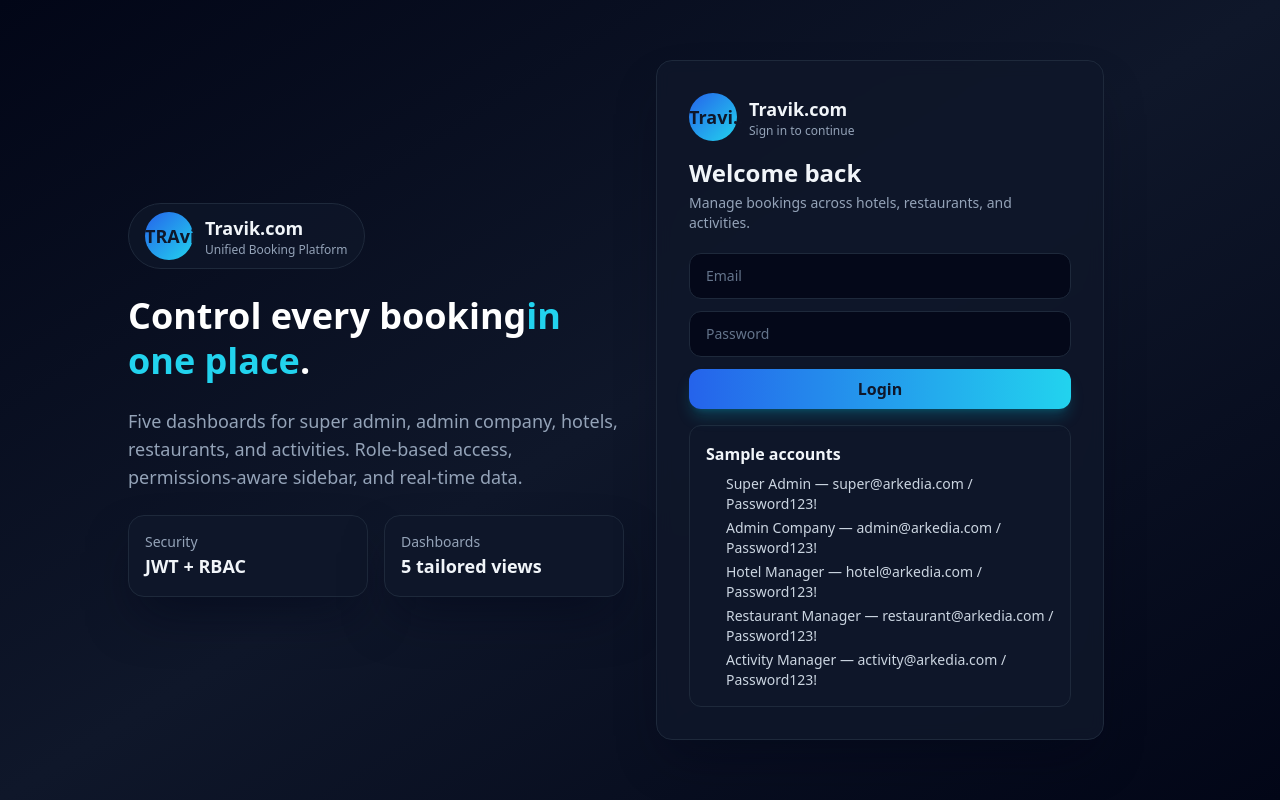
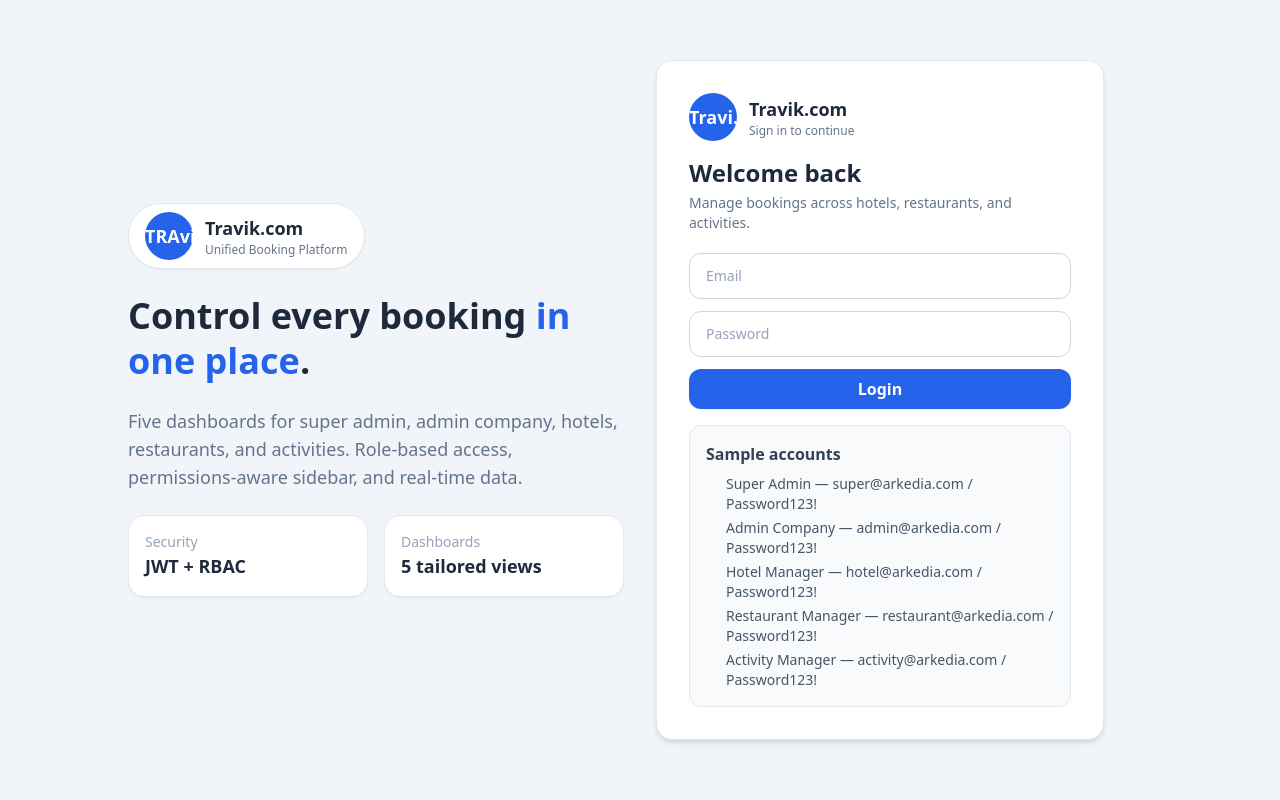
Before and after one commit to ali-salhab/arkedia-pro, a React (Vite) app in the folder client/: page /login in a window 1280 px wide. Built offline with nearby package versions, Linux system fonts and the light colour scheme; no server answers.

Commit message:
style: Update UI styles for consistency and improved readability across components

```diff
--- a/client/src/components/DataTable.jsx
+++ b/client/src/components/DataTable.jsx
@@ -88,15 +88,18 @@ export default function DataTable({
   const thStyle = {
     textAlign: "left",
     padding: 8,
-    borderBottom: "1px solid #1f2937",
+    borderBottom: "1px solid #e2e8f0",
+    color: "#475569",
+    fontSize: 13,
+    fontWeight: 600,
   };
-  const tdStyle = { padding: 8 };
+  const tdStyle = { padding: 8, color: "#334155" };
   const inputStyle = {
-    background: "#0f172a",
-    border: "1px solid #334155",
+    background: "#ffffff",
+    border: "1px solid #cbd5e1",
     borderRadius: 6,
     padding: "4px 8px",
-    color: "#e5e7eb",
+    color: "#1e293b",
     width: "100%",
   };
   const btnSmall = {
@@ -120,7 +123,7 @@ export default function DataTable({
         >
           {editable && !addingNew && (
             <button
-              style={{ ...btnSmall, background: "#22d3ee", color: "#0f172a" }}
+              style={{ ...btnSmall, background: "#2563eb", color: "#ffffff" }}
               onClick={startAdd}
             >
               + Add
@@ -149,7 +152,7 @@ export default function DataTable({
         </thead>
         <tbody>
           {addingNew && (
-            <tr style={{ borderBottom: "1px solid #1f2937" }}>
+            <tr style={{ borderBottom: "1px solid #e2e8f0" }}>
               {columns.map((col) => (
                 <td key={col.key} style={tdStyle}>
                   <input
@@ -182,7 +185,7 @@ export default function DataTable({
             return (
               <tr
                 key={row[idKey]}
-                style={{ borderBottom: "1px solid #1f2937" }}
+                style={{ borderBottom: "1px solid #e2e8f0" }}
               >
                 {columns.map((col) => (
                   <td key={col.key} style={tdStyle}>
--- a/client/src/components/Navbar.jsx
+++ b/client/src/components/Navbar.jsx
@@ -22,23 +22,22 @@ export default function Navbar() {
             borderRadius: "999px",
             display: "grid",
             placeItems: "center",
-            background:
-              "radial-gradient(circle at 30% 0%, #22d3ee, transparent 55%), #0f172a",
-            color: "#e5e7eb",
+            background: "#2563eb",
+            color: "#ffffff",
             fontWeight: 700,
           }}
         >
           T
         </div>
         <div style={{ display: "flex", flexDirection: "column" }}>
-          <span style={{ fontWeight: 600 }}>Travik.com</span>
-          <span style={{ fontSize: 11, color: "#9ca3af" }}>
+          <span style={{ fontWeight: 600, color: "#1e293b" }}>Travik.com</span>
+          <span style={{ fontSize: 11, color: "#64748b" }}>
             Unified Booking Platform
           </span>
         </div>
       </div>
       <div style={{ display: "flex", alignItems: "center", gap: 12 }}>
-        <span>{user?.name}</span>
+        <span style={{ color: "#334155" }}>{user?.name}</span>
         <button className="btn" onClick={handleLogout}>
           Logout
         </button>
--- a/client/src/pages/Hotels.jsx
+++ b/client/src/pages/Hotels.jsx
@@ -134,7 +134,6 @@ export default function HotelsPage() {
             key={hotel._id}
             className="card"
             style={{
-              background: "#1e293b",
               borderRadius: 12,
               overflow: "hidden",
               transition: "transform 0.2s",
--- a/client/src/pages/Login.jsx
+++ b/client/src/pages/Login.jsx
@@ -13,8 +13,8 @@ export default function LoginPage() {
   const navigate = useNavigate();
 
   const handleSubmit = async (e) => {
-    console.log("login button");
     e.preventDefault();
+    try {
       const res = await login({ email, password }).unwrap();
       dispatch(setCredentials(res));
       const role = res.user.role;
@@ -26,24 +26,27 @@ export default function LoginPage() {
         activity: "/activity",
       };
       navigate(pathMap[role] || "/");
+    } catch (err) {
+      // error is already captured in the `error` state from useLoginMutation
+    }
   };
 
   return (
-    <div className="login-page bg-gradient-to-br from-slate-950 via-slate-900 to-slate-950">
+    <div className="login-page">
       <div className="w-full max-w-5xl grid gap-8 lg:grid-cols-2 items-center">
         <div className="hidden lg:block space-y-6">
-          <div className="inline-flex items-center gap-3 rounded-full border border-slate-800 px-4 py-2 bg-slate-900/70">
+          <div className="inline-flex items-center gap-3 rounded-full border border-slate-200 px-4 py-2 bg-white shadow-sm">
             <div className="logo-circle">TRAvi</div>
             <div>
               <div className="logo-title">Travik.com</div>
               <div className="logo-subtitle">Unified Booking Platform</div>
             </div>
           </div>
-          <h1 className="text-4xl font-bold text-white leading-tight">
+          <h1 className="text-4xl font-bold text-slate-800 leading-tight">
             Control every booking
-            <span className="text-brand-glow">in one place</span>.
+            <span className="text-brand-primary"> in one place</span>.
           </h1>
-          <p className="text-slate-400 text-lg max-w-xl">
+          <p className="text-slate-500 text-lg max-w-xl">
             Five dashboards for super admin, admin company, hotels, restaurants,
             and activities. Role-based access, permissions-aware sidebar, and
             real-time data.
--- a/client/src/pages/Settings.jsx
+++ b/client/src/pages/Settings.jsx
@@ -28,14 +28,14 @@ export default function SettingsPage() {
               className="input"
               value={user?.name || ""}
               readOnly
-              style={{ background: "#1e293b" }}
+              style={{ background: "#f8fafc" }}
             />
           </div>
           <div>
             <label
               style={{
                 display: "block",
-                color: "#9ca3af",
+                color: "#475569",
                 fontSize: 12,
                 marginBottom: 4,
               }}
@@ -46,14 +46,14 @@ export default function SettingsPage() {
               className="input"
               value={user?.email || ""}
               readOnly
-              style={{ background: "#1e293b" }}
+              style={{ background: "#f8fafc" }}
             />
           </div>
           <div>
             <label
               style={{
                 display: "block",
-                color: "#9ca3af",
+                color: "#475569",
                 fontSize: 12,
                 marginBottom: 4,
               }}
@@ -64,7 +64,7 @@ export default function SettingsPage() {
               className="input"
               value={user?.role || ""}
               readOnly
-              style={{ background: "#1e293b" }}
+              style={{ background: "#f8fafc" }}
             />
           </div>
         </div>
--- a/client/src/pages/Users.jsx
+++ b/client/src/pages/Users.jsx
@@ -154,7 +154,7 @@ export default function UsersPage() {
             <div
               key={role}
               style={{
-                background: "#1e293b",
+                background: "#f8fafc",
                 borderRadius: 12,
                 padding: 16,
                 borderLeft: `4px solid ${info.color}`,
@@ -169,7 +169,7 @@ export default function UsersPage() {
               <div
                 style={{
                   fontSize: 12,
-                  color: "#9ca3af",
+                  color: "#64748b",
                   textTransform: "capitalize",
                 }}
               >
@@ -199,10 +199,10 @@ export default function UsersPage() {
             <div
               key={user._id}
               style={{
-                background: "#1e293b",
+                background: "#ffffff",
                 borderRadius: 12,
                 padding: 20,
-                border: "1px solid #334155",
+                border: "1px solid #e2e8f0",
               }}
             >
               <div
--- a/client/src/styles.css
+++ b/client/src/styles.css
@@ -4,18 +4,8 @@
 
 @layer base {
   body {
-    @apply bg-slate-950 text-slate-100 antialiased;
-    background: radial-gradient(
-        circle at 20% 20%,
-        rgba(37, 99, 235, 0.14),
-        transparent 36%
-      ),
-      radial-gradient(
-        circle at 80% 0%,
-        rgba(34, 211, 238, 0.12),
-        transparent 32%
-      ),
-      #0f172a;
+    @apply bg-slate-100 text-slate-800 antialiased;
+    background: #f1f5f9;
   }
   a {
     @apply text-inherit no-underline;
@@ -24,72 +14,72 @@
 
 @layer components {
   .layout {
-    @apply min-h-screen flex bg-transparent;
+    @apply min-h-screen flex bg-slate-100;
   }
   .sidebar {
-    @apply w-60 bg-slate-900/90 border-r border-slate-800 p-4 space-y-2;
+    @apply w-60 bg-white border-r border-slate-200 p-4 space-y-2 shadow-sm;
   }
   .content {
-    @apply flex-1 p-6;
+    @apply flex-1 p-6 bg-slate-100;
   }
   .card {
-    @apply bg-slate-900/90 border border-slate-800 rounded-2xl p-4 shadow-2xl shadow-slate-950/50;
+    @apply bg-white border border-slate-200 rounded-2xl p-4 shadow-sm;
   }
   .navbar {
-    @apply flex items-center justify-between px-5 py-3 bg-slate-900/80 border-b border-slate-800 rounded-xl shadow-sm shadow-slate-900/40;
+    @apply flex items-center justify-between px-5 py-3 bg-white border-b border-slate-200 rounded-xl shadow-sm;
   }
   .btn {
     @apply inline-flex items-center justify-center rounded-xl px-4 py-2 font-semibold transition disabled:opacity-60 disabled:cursor-not-allowed;
   }
   .btn-primary {
-    @apply bg-gradient-to-r from-brand-primary to-brand-glow text-slate-900 shadow-lg shadow-cyan-500/25 hover:translate-y-[-1px] active:translate-y-0 transition-transform;
+    @apply bg-brand-primary text-white shadow-sm hover:bg-blue-700 active:bg-blue-800 transition-colors;
   }
   .menu-item {
-    @apply block px-3 py-2 rounded-xl text-sm text-slate-100/90 hover:bg-slate-800/80 transition;
+    @apply block px-3 py-2 rounded-xl text-sm text-slate-600 hover:bg-slate-100 hover:text-slate-900 transition;
   }
   .menu-item.active {
-    @apply bg-slate-800 text-white;
+    @apply bg-blue-50 text-brand-primary font-semibold;
   }
   .login-page {
-    @apply min-h-screen grid place-items-center px-4 py-10;
+    @apply min-h-screen grid place-items-center px-4 py-10 bg-slate-100;
   }
   .login-card {
-    @apply w-full max-w-md bg-slate-900/90 border border-slate-800 rounded-2xl p-8 shadow-2xl shadow-slate-950/40 backdrop-blur;
+    @apply w-full max-w-md bg-white border border-slate-200 rounded-2xl p-8 shadow-md;
   }
   .login-title {
-    @apply text-2xl font-bold mt-2 mb-1;
+    @apply text-2xl font-bold mt-2 mb-1 text-slate-800;
   }
   .login-subtext {
-    @apply text-sm text-slate-400 mb-5;
+    @apply text-sm text-slate-500 mb-5;
   }
   .login-form {
     @apply flex flex-col gap-3;
   }
   .input {
-    @apply w-full rounded-xl border border-slate-800 bg-slate-950/80 px-4 py-3 text-sm text-slate-100 placeholder:text-slate-500 focus:border-brand-primary focus:outline-none focus:ring-2 focus:ring-brand-primary/50;
+    @apply w-full rounded-xl border border-slate-300 bg-white px-4 py-3 text-sm text-slate-800 placeholder:text-slate-400 focus:border-brand-primary focus:outline-none focus:ring-2 focus:ring-brand-primary/30;
   }
   .input-error {
-    @apply text-sm text-rose-300;
+    @apply text-sm text-rose-500;
   }
   .login-header {
     @apply flex items-center gap-3 mb-3;
   }
   .logo-circle {
-    @apply w-12 h-12 grid place-items-center rounded-full bg-gradient-to-br from-brand-primary to-brand-glow text-slate-900 font-bold text-lg;
+    @apply w-12 h-12 grid place-items-center rounded-full bg-brand-primary text-white font-bold text-lg;
   }
   .logo-title {
-    @apply text-lg font-bold;
+    @apply text-lg font-bold text-slate-800;
   }
   .logo-subtitle {
-    @apply text-xs text-slate-400;
+    @apply text-xs text-slate-500;
   }
   .login-accounts {
-    @apply mt-4 p-4 border border-slate-800 rounded-xl bg-slate-900/70;
+    @apply mt-4 p-4 border border-slate-200 rounded-xl bg-slate-50;
   }
   .login-accounts-title {
-    @apply font-semibold mb-2 text-slate-100;
+    @apply font-semibold mb-2 text-slate-700;
   }
   .login-accounts ul {
-    @apply m-0 pl-5 text-sm text-slate-300 space-y-1;
+    @apply m-0 pl-5 text-sm text-slate-600 space-y-1;
   }
 }
```
Also changed, not shown: client/src/components/UserFormModal.jsx (+12 -12 lines). Lines whose indentation alone changed are shown as unchanged.
